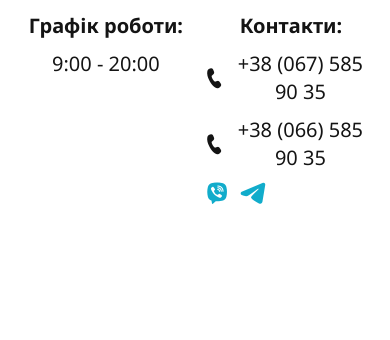
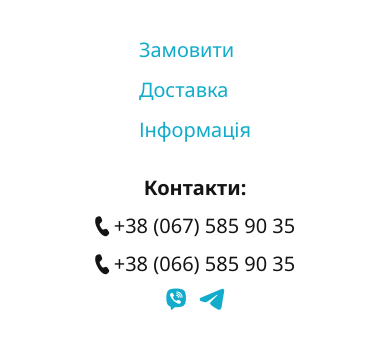
Before and after one commit to OleksandrLut/Yaroslavska-Water-Project-v2, a plain HTML site: page home.html in a window 390 px wide. Shown: the part 5454-5794 px from the top of the page. Before the commit the page ends 5688 px from the top, so only its background shows below. Drawn offline with nearby package versions, Linux system fonts and the light colour scheme.

Commit message:
Add files via upload

```diff
--- a/css/style.css
+++ b/css/style.css
@@ -455,13 +455,13 @@ h6 {
 }
 
 .footer__container {
-  display: -webkit-box;
-  display: -ms-flexbox;
-  display: flex;
-  -webkit-box-align: start;
-      -ms-flex-align: start;
-          align-items: flex-start;
-  gap: 5rem;
+  display: -ms-grid;
+  display: grid;
+  -ms-grid-columns: 1fr auto auto auto;
+  grid-template-columns: 1fr auto auto auto;
+  -webkit-column-gap: 5rem;
+     -moz-column-gap: 5rem;
+          column-gap: 5rem;
 }
 
 .footer__logo {
@@ -543,6 +543,9 @@ h6 {
 }
 
 .contacts-footer__socials a {
+  -webkit-box-flex: 0;
+      -ms-flex: 0 0 auto;
+          flex: 0 0 auto;
   font-size: 1.375rem;
 }
 
@@ -1681,39 +1684,6 @@ h6 {
   }
 }
 
-@media (max-width: 30em) {
-  .footer__container {
-    display: -ms-grid;
-    display: grid;
-    -ms-grid-columns: 1fr;
-    grid-template-columns: 1fr;
-  }
-
-  .footer__work-schedule {
-    -ms-grid-column-align: center;
-        justify-self: center;
-    text-align: center;
-  }
-
-  .footer__contacts {
-    -ms-grid-column-align: center;
-        justify-self: center;
-    text-align: center;
-  }
-
-  .footer__menu {
-    -ms-grid-row: 2;
-        grid-row-start: 2;
-    -ms-grid-column: 1;
-        grid-column-start: 1;
-    -ms-grid-column-align: center;
-        justify-self: center;
-    text-align: center;
-    padding-top: 0.625rem;
-    padding-bottom: 0.625rem;
-  }
-}
-
 @media (max-width: 20em) {
   .menu__list {
     -webkit-column-gap: 0.9375rem;
@@ -1737,25 +1707,9 @@ h6 {
   }
 
   .footer__container {
-    display: -ms-grid;
-    display: grid;
-    -ms-grid-columns: (1fr)[2];
-    grid-template-columns: repeat(2, 1fr);
-    gap: 0.625rem;
-  }
-
-  .footer__contacts {
-    -ms-grid-column-align: right;
-        justify-self: right;
-  }
-
-  .footer__menu {
-    -ms-grid-column-align: right;
-        justify-self: right;
-    -ms-grid-row: 1;
-        grid-row-start: 1;
-    -ms-grid-column: 2;
-        grid-column-start: 2;
+    -ms-grid-columns: 1fr auto auto;
+    grid-template-columns: 1fr auto auto;
+    row-gap: 1.875rem;
   }
 
   .main__container {
@@ -1884,6 +1838,11 @@ h6 {
     font-size: 16px;
   }
 
+  .footer__container {
+    -ms-grid-columns: 1fr auto;
+    grid-template-columns: 1fr auto;
+  }
+
   .order {
     padding-top: 1.875rem;
   }
@@ -2037,6 +1996,35 @@ h6 {
   }
 }
 
+@media (max-width: 34.375rem) {
+  .footer__container {
+    -ms-grid-columns: 1fr;
+    grid-template-columns: 1fr;
+    justify-items: center;
+  }
+}
+
+@media (max-width: 34.375em) {
+  .footer__work-schedule {
+    text-align: center;
+  }
+
+  .footer__contacts {
+    text-align: center;
+  }
+
+  .footer__menu {
+    -ms-grid-row: 3;
+        grid-row-start: 3;
+  }
+
+  .contacts-footer__socials {
+    -webkit-box-pack: center;
+        -ms-flex-pack: center;
+            justify-content: center;
+  }
+}
+
 @media (max-width: 32.5em) {
   .main__item_second {
     -webkit-transform: translate(50%, -100%);
@@ -2094,12 +2082,6 @@ h6 {
     -webkit-transform: translate(0, -100%);
         -ms-transform: translate(0, -100%);
             transform: translate(0, -100%);
-  }
-}
-
-@media (max-width: 6.25em) {
-  .footer__container {
-    gap: 1.875rem;
   }
 }
 
--- a/home.html
+++ b/home.html
@@ -6,10 +6,10 @@
 	<meta charset="UTF-8">
 	<meta name="format-detection" content="telephone=no">
 	<!-- <style>body{opacity: 0;}</style> -->
-	<link rel="stylesheet" href="css/style.min.css?_v=20231227183740">
+	<link rel="stylesheet" href="css/style.min.css?_v=20231227190943">
 	<link rel="shortcut icon" href="favicon.ico">
-	<link rel="stylesheet" href="https://cdn.jsdelivr.net/npm/swiper@11/swiper-bundle.min.css?_v=20231227183740" />
-	<script src="https://kit.fontawesome.com/f85aea2bb3.js?_v=20231227183740" crossorigin="anonymous"></script>
+	<link rel="stylesheet" href="https://cdn.jsdelivr.net/npm/swiper@11/swiper-bundle.min.css?_v=20231227190943" />
+	<script src="https://kit.fontawesome.com/f85aea2bb3.js?_v=20231227190943" crossorigin="anonymous"></script>
 	<!-- <meta name="robots" content="noindex, nofollow"> -->
 	<meta name="viewport" content="width=device-width, initial-scale=1.0">
 </head>
@@ -752,8 +752,8 @@
 			</div>
 		</footer>
 	</div>
-	<script src="https://cdn.jsdelivr.net/npm/swiper@11/swiper-bundle.min.js?_v=20231227183740"></script>
-	<script src="js/app.min.js?_v=20231227183740"></script>
+	<script src="https://cdn.jsdelivr.net/npm/swiper@11/swiper-bundle.min.js?_v=20231227190943"></script>
+	<script src="js/app.min.js?_v=20231227190943"></script>
 </body>
 
 </html>
```
Also changed, not shown: css/style.min.css.
